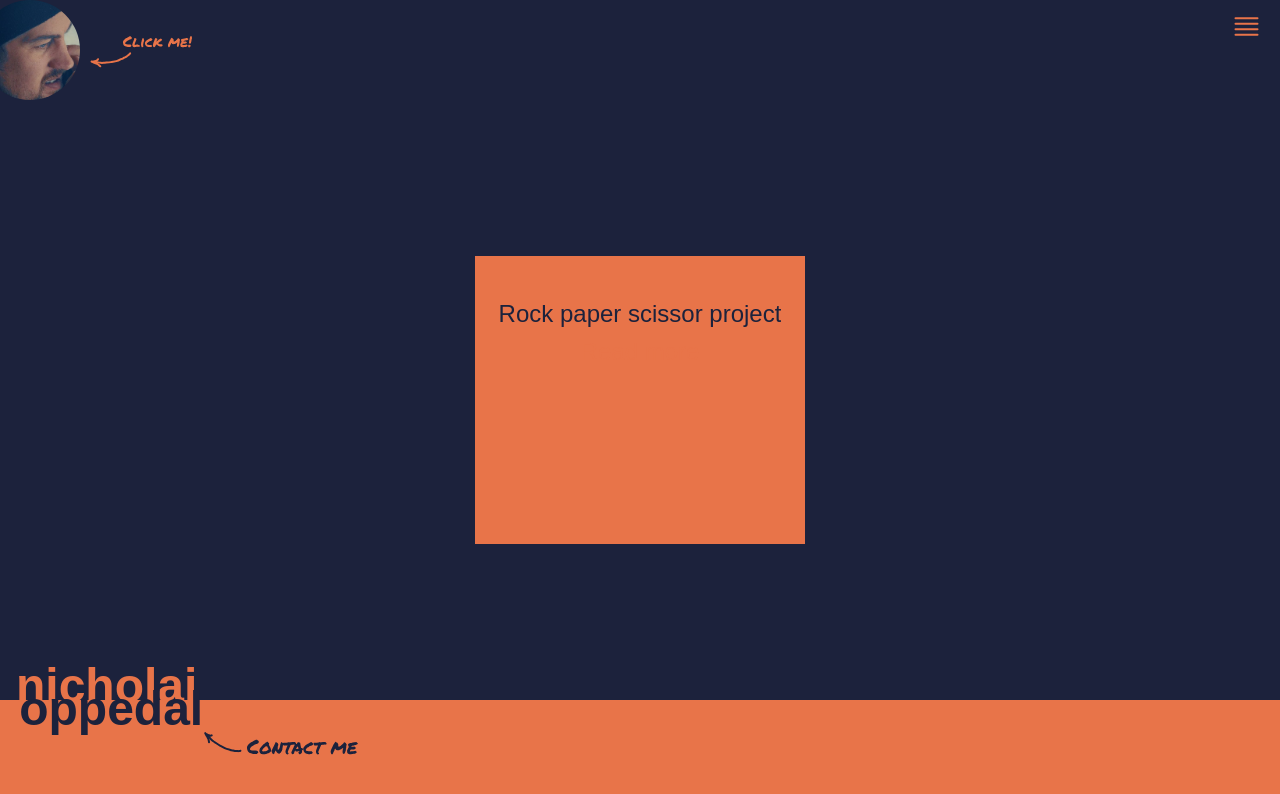
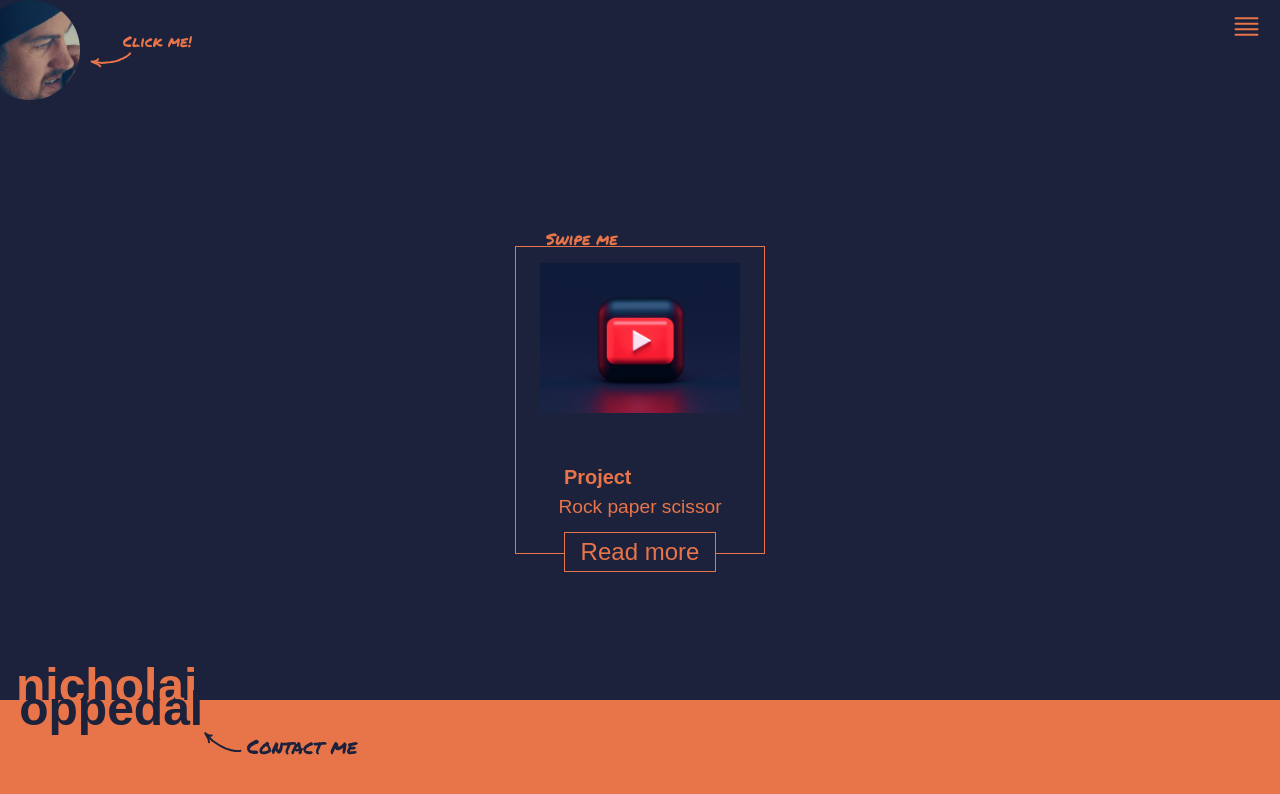
Before and after one commit to Deerdevil/nico-portfolio, a plain HTML site: page index.html in a window 1280 px wide. Drawn offline with Linux system fonts and the light colour scheme; a web font is replaced by a local one.

Commit message:
Finished first draft of main page

```diff
--- a/index.html
+++ b/index.html
@@ -43,18 +43,25 @@
 
       </div>
 
-      <div class="hero">
-        <div class="portfolio">
-          <div id="portfolio--card" class="portfolio--content--1">
-            <!-- <img
-              src="img/youtube.jpg"
-              style="width: 150px"
-              alt="Rock paper scissor project"
-            /> -->
-            <p>Rock paper scissor project</p>
+      <div class="hero" ">
+
+
+          <div  id="portfolio--card" class="portfolio--content--1">
+
+
+            <div class="portfolio--img">
+              <img
+                src="img/youtube.jpg"
+
+                alt="Rock paper scissor project"
+              />
+            </div>
+            <h5>Project</h5>
+            <p>Rock paper scissor</p>
             <button class="read--more">Read more</button>
           </div>
-        </div>
+
+
       </div>
       <div class="bottom">
         <div class="bottom--txt--top">
--- a/style.css
+++ b/style.css
@@ -148,31 +148,63 @@ a:hover {
   display: grid;
   place-content: center;
 }
-.portfolio {
-  background-color: var(--accent);
-  padding: 1.5rem;
-  height: fit-content;
-}
+
 #portfolio--card {
   display: flex;
   flex-direction: column;
   align-items: center;
-  height: 15rem;
+  padding-top: 1rem;
+  height: fit-content;
+  width: 250px;
+  padding-left: 1.5rem;
+  padding-right: 1.5rem;
+  position: relative;
+  border: 1px solid var(--accent);
+  z-index: 100;
+}
+#portfolio--card::before {
+  content: "Swipe me";
+  font-family: var(--font-drawn);
+  font-size: 1rem;
+  position: absolute;
+  /* transform: rotate(-90deg); */
+  top: -20px;
+  left: 30px;
+  color: var(--accent);
+  z-index: -10;
 }
 #portfolio--card p {
-  padding-top: 1rem;
-  font-size: var(--scaleFontSize);
-  color: var(--main);
+  margin-bottom: 2rem;
+  font-size: 1.2rem;
+  color: var(--accent);
+}
+#portfolio--card h5 {
+  color: var(--accent);
+  align-self: flex-start;
+  padding-left: 1.5rem;
+  margin: 0;
 }
 .read--more {
-  z-index: 12;
+  position: absolute;
+  bottom: -19px;
+  z-index: 10;
 }
 .portfolio--content--1 {
-  mask-image: url(img/youtube.jpg);
-  mask-size: 100%;
+}
+/* .portfolio::after {
+  position: absolute;
+  content: "Read more";
+  background-color: var(--main);
+  color: var(--accent);
+  border: 1px solid var(--accent);
+  padding-left: 1rem;
+  padding-right: 1rem;
+} */
+
+.portfolio--img {
   object-fit: cover;
-  mask-position: 0px 0px;
-  mask-repeat: no-repeat;
+  height: 200px;
+  width: 200px;
 }
 /* Bottom / Contact / Fancy h1s*/
 .bottom {
@@ -242,7 +274,9 @@ a:hover {
 }
 
 button {
+  cursor: pointer;
   background: none;
+  background-color: var(--main);
   border: 1px solid var(--accent);
   color: var(--accent);
   padding-left: 1rem;
```
